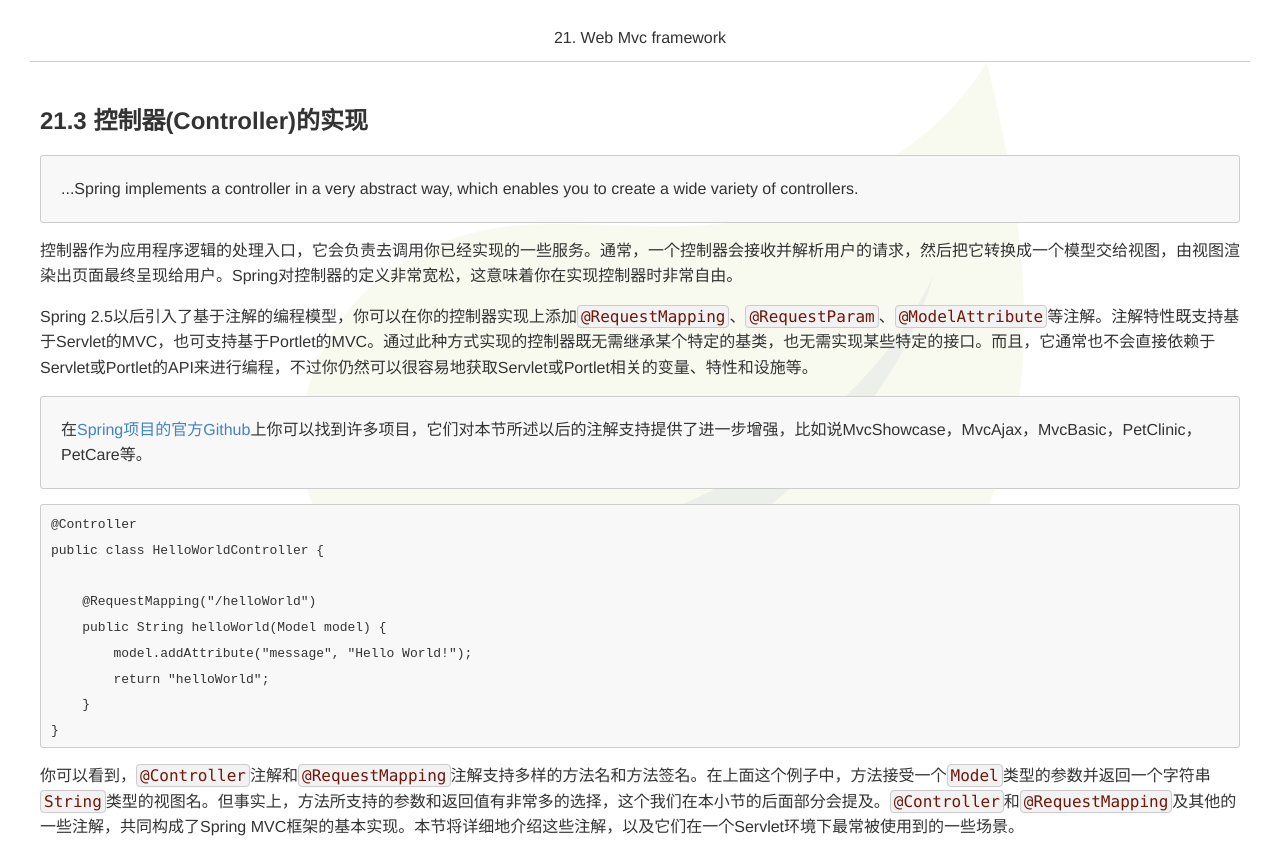
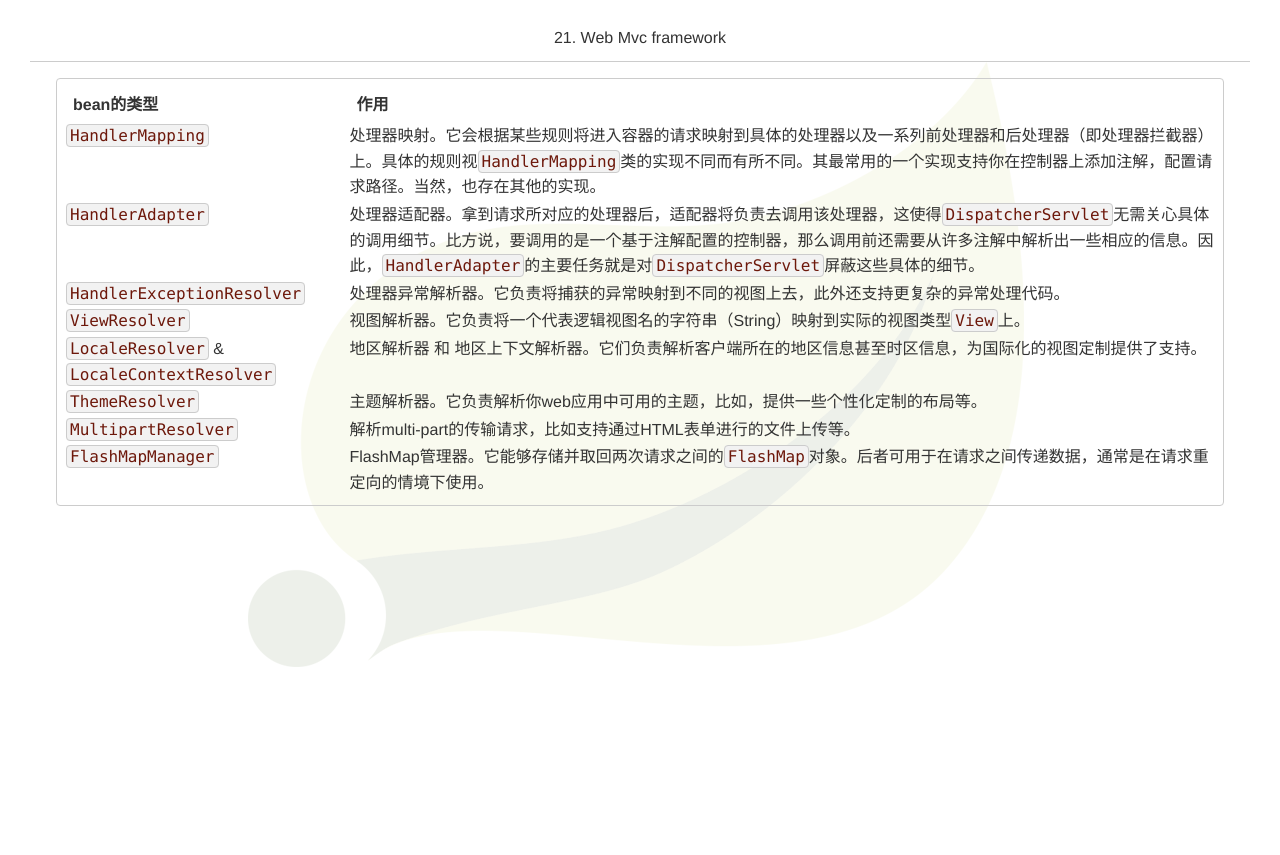
Before and after one commit to EthanLin-TWer/translation-spring-mvc-4-documentation, a website: page index.html in a window 1280 px wide. After the commit the page ends 800 px from the top, so only its background shows below. Drawn offline with Linux system fonts and the light colour scheme.

Commit message:
[#8] Add table style

```diff
--- a/css/main.styl
+++ b/css/main.styl
@@ -59,3 +59,17 @@
    pre
       block-style(10px)
       font-family: code-font-family
+
+   table
+      margin: 16px
+      padding: 8px
+      border: border
+      border-radius: 4px
+      border-spacing: 0
+
+      th
+         padding: 5px 8px
+
+      td
+         text-align: left
+         vertical-align: top
--- a/index.html
+++ b/index.html
@@ -12,33 +12,48 @@
         </nav>
 
         <div class="documentation-main chapter">
-            <section class="normal markdown-section">
-
-                                <h1 id="213-控制器controller的实现">21.3 控制器(Controller)的实现</h1>
-<blockquote>
-<p class="comments-section">...Spring implements a controller in a very abstract way, which enables you to create a wide variety of controllers.</p>
-</blockquote>
-<p class="comments-section">控制器作为应用程序逻辑的处理入口，它会负责去调用你已经实现的一些服务。通常，一个控制器会接收并解析用户的请求，然后把它转换成一个模型交给视图，由视图渲染出页面最终呈现给用户。Spring对控制器的定义非常宽松，这意味着你在实现控制器时非常自由。</p>
-<p class="comments-section">Spring 2.5以后引入了基于注解的编程模型，你可以在你的控制器实现上添加<code>@RequestMapping</code>、<code>@RequestParam</code>、<code>@ModelAttribute</code>等注解。注解特性既支持基于Servlet的MVC，也可支持基于Portlet的MVC。通过此种方式实现的控制器既无需继承某个特定的基类，也无需实现某些特定的接口。而且，它通常也不会直接依赖于Servlet或Portlet的API来进行编程，不过你仍然可以很容易地获取Servlet或Portlet相关的变量、特性和设施等。</p>
-<blockquote>
-<p class="comments-section">在<a href="https://github.com/spring-projects" target="_blank">Spring项目的官方Github</a>上你可以找到许多项目，它们对本节所述以后的注解支持提供了进一步增强，比如说MvcShowcase，MvcAjax，MvcBasic，PetClinic，PetCare等。</p>
-</blockquote>
-<pre><code class="lang-java"><span class="hljs-meta">@Controller</span>
-<span class="hljs-keyword">public</span> <span class="hljs-class"><span class="hljs-keyword">class</span> <span class="hljs-title">HelloWorldController</span> </span>{
-
-    <span class="hljs-meta">@RequestMapping</span>(<span class="hljs-string">"/helloWorld"</span>)
-    <span class="hljs-function"><span class="hljs-keyword">public</span> String <span class="hljs-title">helloWorld</span><span class="hljs-params">(Model model)</span> </span>{
-        model.addAttribute(<span class="hljs-string">"message"</span>, <span class="hljs-string">"Hello World!"</span>);
-        <span class="hljs-keyword">return</span> <span class="hljs-string">"helloWorld"</span>;
-    }
-}
-</code></pre>
-<p class="comments-section">你可以看到，<code>@Controller</code>注解和<code>@RequestMapping</code>注解支持多样的方法名和方法签名。在上面这个例子中，方法接受一个<code>Model</code>类型的参数并返回一个字符串<code>String</code>类型的视图名。但事实上，方法所支持的参数和返回值有非常多的选择，这个我们在本小节的后面部分会提及。<code>@Controller</code>和<code>@RequestMapping</code>及其他的一些注解，共同构成了Spring MVC框架的基本实现。本节将详细地介绍这些注解，以及它们在一个Servlet环境下最常被使用到的一些场景。</p>
-
-
-
-
-                                </section>
+            <table>
+    <thead>
+    <tr>
+    <th style="text-align:left">bean的类型</th>
+    <th style="text-align:left">作用</th>
+    </tr>
+    </thead>
+    <tbody>
+    <tr>
+    <td style="text-align:left"><a href="../21-4/handler-mappings.html"><code>HandlerMapping</code></a></td>
+    <td style="text-align:left">处理器映射。它会根据某些规则将进入容器的请求映射到具体的处理器以及一系列前处理器和后处理器（即处理器拦截器）上。具体的规则视<code>HandlerMapping</code>类的实现不同而有所不同。其最常用的一个实现支持你在控制器上添加注解，配置请求路径。当然，也存在其他的实现。</td>
+    </tr>
+    <tr>
+    <td style="text-align:left"><code>HandlerAdapter</code></td>
+    <td style="text-align:left">处理器适配器。拿到请求所对应的处理器后，适配器将负责去调用该处理器，这使得<code>DispatcherServlet</code>无需关心具体的调用细节。比方说，要调用的是一个基于注解配置的控制器，那么调用前还需要从许多注解中解析出一些相应的信息。因此，<code>HandlerAdapter</code>的主要任务就是对<code>DispatcherServlet</code>屏蔽这些具体的细节。</td>
+    </tr>
+    <tr>
+    <td style="text-align:left"><a href="../21-11/1-handler-exception-handler.html"><code>HandlerExceptionResolver</code></a></td>
+    <td style="text-align:left">处理器异常解析器。它负责将捕获的异常映射到不同的视图上去，此外还支持更复杂的异常处理代码。</td>
+    </tr>
+    <tr>
+    <td style="text-align:left"><a href="../21-5/resolving-views.html"><code>ViewResolver</code></a></td>
+    <td style="text-align:left">视图解析器。它负责将一个代表逻辑视图名的字符串（String）映射到实际的视图类型<code>View</code>上。</td>
+    </tr>
+    <tr>
+    <td style="text-align:left"><a href="../21-8/using-locales.html"><code>LocaleResolver</code></a> &amp; <a href="../21-8/1-obtaining-time-zone-information.html"><code>LocaleContextResolver</code></a></td>
+    <td style="text-align:left">地区解析器 和 地区上下文解析器。它们负责解析客户端所在的地区信息甚至时区信息，为国际化的视图定制提供了支持。</td>
+    </tr>
+    <tr>
+    <td style="text-align:left"><a href="../21-9/1-overview-of-themes.html"><code>ThemeResolver</code></a></td>
+    <td style="text-align:left">主题解析器。它负责解析你web应用中可用的主题，比如，提供一些个性化定制的布局等。</td>
+    </tr>
+    <tr>
+    <td style="text-align:left"><a href="../21-10/springs-multipart-file-upload-support.html"><code>MultipartResolver</code></a></td>
+    <td style="text-align:left">解析multi-part的传输请求，比如支持通过HTML表单进行的文件上传等。</td>
+    </tr>
+    <tr>
+    <td style="text-align:left"><a href="../21-6/using-flash-attributes.html"><code>FlashMapManager</code></a></td>
+    <td style="text-align:left">FlashMap管理器。它能够存储并取回两次请求之间的<code>FlashMap</code>对象。后者可用于在请求之间传递数据，通常是在请求重定向的情境下使用。</td>
+    </tr>
+    </tbody>
+    </table>
         </div>
     </body>
 </html>
```
Also changed, not shown: dist/css/main.css.
